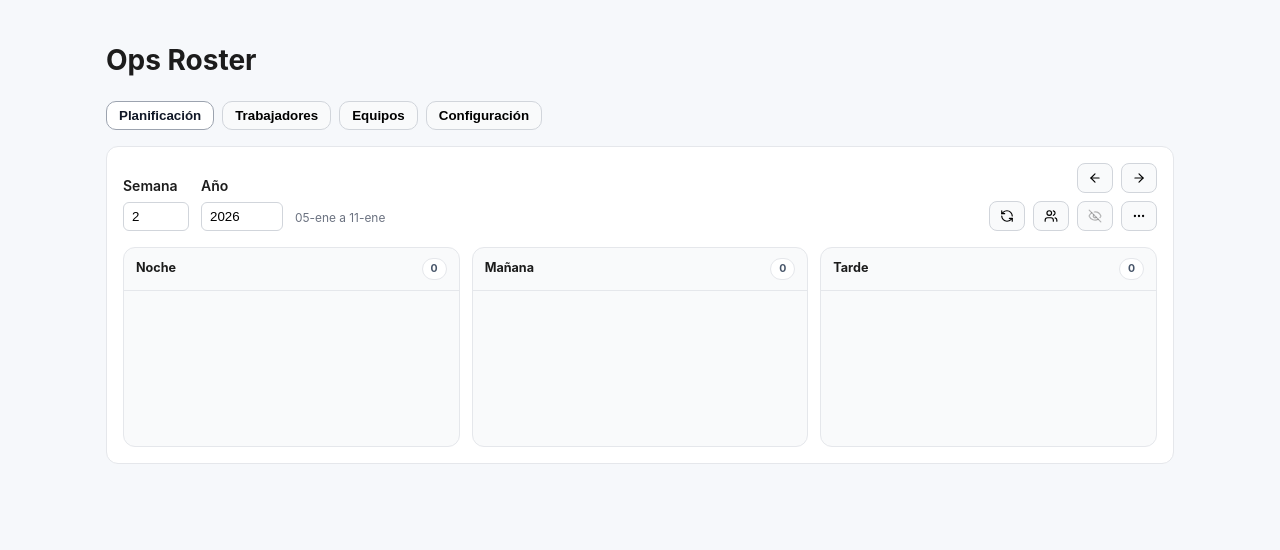
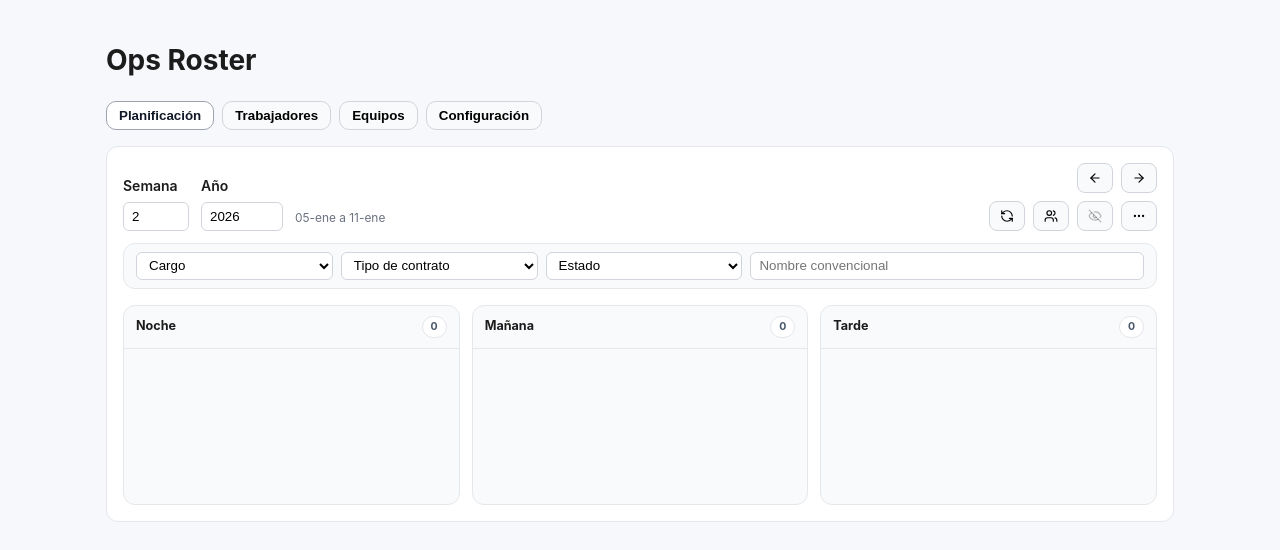
Before and after one commit to cabp393/ops-roster, a React (Vite) app: page / in a window 1280 px wide. Shown: the top 550 px of the page. Built offline with nearby package versions, Linux system fonts and the light colour scheme.

Commit message:
Add spacing above planning search bar

```diff
--- a/src/index.css
+++ b/src/index.css
@@ -590,6 +590,10 @@ th {
   margin-bottom: 16px;
 }
 
+.planning-toolbar {
+  margin-top: 12px;
+}
+
 .filters-card {
   padding: 8px 12px;
   border-radius: 12px;
@@ -601,7 +605,7 @@ th {
 .filters-row {
   display: grid;
   gap: 8px;
-  grid-template-columns: minmax(140px, 1fr) minmax(140px, 1fr) minmax(180px, 2fr);
+  grid-template-columns: minmax(140px, 1fr) minmax(140px, 1fr) minmax(140px, 1fr) minmax(180px, 2fr);
   align-items: center;
 }
 
--- a/src/pages/PlanningPage.tsx
+++ b/src/pages/PlanningPage.tsx
@@ -55,9 +55,9 @@ import {
   getWeekRangeLabel,
   getWeekStartDate,
 } from '../lib/week'
-import { getEquipments, getTasks, getWorkers } from '../lib/storage'
-import { getWorkerDisplayName } from '../lib/workerName'
-import type { Equipment, Shift, Task, WeekPlan, Worker } from '../types'
+import { getEquipments, getRoles, getTasks, getWorkers } from '../lib/storage'
+import { getWorkerDisplayName, getWorkerFullName } from '../lib/workerName'
+import type { Equipment, Role, Shift, Task, WeekPlan, Worker } from '../types'
 
 const emptyPlan: WeekPlan = {
   weekStart: '2025-12-29',
@@ -438,6 +438,7 @@ export function PlanningPage({
   const [plan, setPlan] = useState<WeekPlan>(emptyPlan)
   const [tasks, setTasks] = useState<Task[]>([])
   const [workers, setWorkers] = useState<Worker[]>([])
+  const [roles, setRoles] = useState<Role[]>([])
   const [equipments, setEquipments] = useState<Equipment[]>([])
   const [hasLoadedPlan, setHasLoadedPlan] = useState(false)
   const [hasLoadedRoster, setHasLoadedRoster] = useState(false)
@@ -448,10 +449,15 @@ export function PlanningPage({
   const [toastMessage, setToastMessage] = useState<string | null>(null)
   const [isOptionsMenuOpen, setIsOptionsMenuOpen] = useState(false)
   const optionsMenuRef = useRef<HTMLDivElement | null>(null)
+  const [roleFilter, setRoleFilter] = useState('')
+  const [contractFilter, setContractFilter] = useState('')
+  const [statusFilter, setStatusFilter] = useState('')
+  const [nameFilter, setNameFilter] = useState('')
 
   useEffect(() => {
     setTasks(getTasks())
     setWorkers(getWorkers())
+    setRoles(getRoles())
     setEquipments(getEquipments())
     setHasLoadedRoster(true)
   }, [])
@@ -464,6 +470,23 @@ export function PlanningPage({
   const activeWorkerIds = useMemo(() => new Set(activeWorkers.map((worker) => worker.id)), [
     activeWorkers,
   ])
+  const matchesWorkerFilters = useMemo(() => {
+    const nameValue = nameFilter.trim().toLowerCase()
+    return (worker: Worker) => {
+      if (roleFilter && worker.roleCode !== roleFilter) return false
+      if (contractFilter && worker.contract !== contractFilter) return false
+      if (statusFilter) {
+        const isInactive = worker.isActive === false
+        if (statusFilter === 'active' && isInactive) return false
+        if (statusFilter === 'inactive' && !isInactive) return false
+      }
+      if (nameValue) {
+        const fullName = getWorkerFullName(worker).toLowerCase()
+        if (!fullName.includes(nameValue)) return false
+      }
+      return true
+    }
+  }, [roleFilter, contractFilter, statusFilter, nameFilter])
 
   const weekStartDate = useMemo(
     () => getWeekStartDate(weekNumber, weekYear),
@@ -1114,6 +1137,36 @@ export function PlanningPage({
           </div>
         </div>
       </div>
+      <div className="workers-toolbar planning-toolbar">
+        <div className="filters-card">
+          <div className="filters-row">
+            <select value={roleFilter} onChange={(event) => setRoleFilter(event.target.value)}>
+              <option value="">Cargo</option>
+              {roles.map((role) => (
+                <option key={role.id} value={role.code}>
+                  {role.name}
+                </option>
+              ))}
+            </select>
+            <select value={contractFilter} onChange={(event) => setContractFilter(event.target.value)}>
+              <option value="">Tipo de contrato</option>
+              <option value="Indefinido">Indefinido</option>
+              <option value="Plazo fijo">Plazo fijo</option>
+            </select>
+            <select value={statusFilter} onChange={(event) => setStatusFilter(event.target.value)}>
+              <option value="">Estado</option>
+              <option value="active">Activo</option>
+              <option value="inactive">Inactivo</option>
+            </select>
+            <input
+              type="text"
+              value={nameFilter}
+              onChange={(event) => setNameFilter(event.target.value)}
+              placeholder="Nombre convencional"
+            />
+          </div>
+        </div>
+      </div>
       <DndContext
         sensors={sensors}
         // rectIntersection keeps cross-column hit-testing stable for groups/columns.
@@ -1125,14 +1178,18 @@ export function PlanningPage({
         <div className="planning-board">
           {planningShiftOrder.map((shift) => {
             const workerIds = plan.columns[shift] ?? []
-            const grouped = groupWorkerIdsByRole(workerIds, workerById)
+            const filteredWorkerIds = workerIds.filter((id) => {
+              const worker = workerById.get(id)
+              return worker ? matchesWorkerFilters(worker) : false
+            })
+            const grouped = groupWorkerIdsByRole(filteredWorkerIds, workerById)
             const usedEquipmentIds = new Set(
               workerIds
                 .map((id) => plan.equipmentByWorkerId[id])
                 .filter((id): id is string => Boolean(id)),
             )
             return (
-              <ShiftColumn key={shift} shift={shift} workerIds={workerIds}>
+              <ShiftColumn key={shift} shift={shift} workerIds={filteredWorkerIds}>
                 <div className="shift-column-body" data-column={shift}>
                   {ROLE_ORDER.map((role) => {
                     const groupWorkerIds = grouped[role]
--- a/src/pages/WorkersPage.tsx
+++ b/src/pages/WorkersPage.tsx
@@ -39,6 +39,7 @@ export function WorkersPage() {
   const [isFormOpen, setIsFormOpen] = useState(false)
   const [roleFilter, setRoleFilter] = useState('')
   const [contractFilter, setContractFilter] = useState('')
+  const [statusFilter, setStatusFilter] = useState('')
   const [nameFilter, setNameFilter] = useState('')
   const [formState, setFormState] = useState<WorkerFormState>(() => ({
     id: '',
@@ -92,6 +93,11 @@ export function WorkersPage() {
       .filter((worker) => {
         if (roleFilter && worker.roleCode !== roleFilter) return false
         if (contractFilter && worker.contract !== contractFilter) return false
+        if (statusFilter) {
+          const isInactive = worker.isActive === false
+          if (statusFilter === 'active' && isInactive) return false
+          if (statusFilter === 'inactive' && !isInactive) return false
+        }
         if (nameValue) {
           const fullName = getWorkerFullName(worker).toLowerCase()
           if (!fullName.includes(nameValue)) return false
@@ -99,7 +105,7 @@ export function WorkersPage() {
         return true
       })
       .sort((a, b) => a.id - b.id)
-  }, [workers, roleFilter, contractFilter, nameFilter])
+  }, [workers, roleFilter, contractFilter, statusFilter, nameFilter])
 
   function getDefaultSpecialty(roleCode: string, availableTasks: Task[]) {
     return availableTasks.find((task) => task.allowedRoleCodes.includes(roleCode))?.id ?? ''
@@ -237,6 +243,11 @@ export function WorkersPage() {
               <option value="">Tipo de contrato</option>
               <option value="Indefinido">Indefinido</option>
               <option value="Plazo fijo">Plazo fijo</option>
+            </select>
+            <select value={statusFilter} onChange={(event) => setStatusFilter(event.target.value)}>
+              <option value="">Estado</option>
+              <option value="active">Activo</option>
+              <option value="inactive">Inactivo</option>
             </select>
             <input
               type="text"
```
